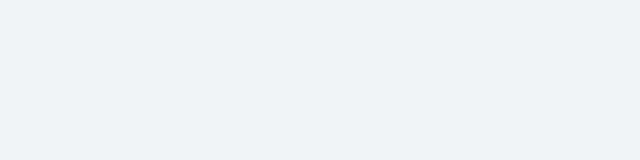
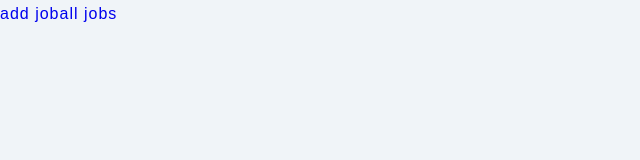
Before and after one commit to brunoanunciacaosouza/jobify, a React (Create React App) app in the folder client/: page / in a window 1280 px wide. Shown: the top 160 px of the page, without its empty margins (0-640 px from the left). Built offline with nearby package versions, Linux system fonts and the light colour scheme.

Commit message:
dashboard complete

```diff
--- a/client/src/App.jsx
+++ b/client/src/App.jsx
@@ -12,8 +12,8 @@ const App = () => {
   return (
     <BrowserRouter>
       <Routes>
-        <Route path="/">
-          <Route path="stats" element={<Stats />} />
+        <Route path="/" element={<SharedLayout />}>
+          <Route index path="stats" element={<Stats />} />
           <Route path="all-jobs" element={<AllJobs />} />
           <Route path="add-job" element={<AddJob />} />
           <Route path="profile" element={<Profile />} />
--- /dev/null
+++ b/client/src/assets/wrappers/SharedLayout.js
@@ -0,0 +1,22 @@
+import styled from 'styled-components'
+
+const Wrapper = styled.section`
+  .dashboard {
+    display: grid;
+    grid-template-columns: 1fr;
+  }
+  .dashboard-page {
+    width: 90vw;
+    margin: 0 auto;
+    padding: 2rem 0;
+  }
+  @media (min-width: 992px) {
+    .dashboard {
+      grid-template-columns: auto 1fr;
+    }
+    .dashboard-page {
+      width: 90%;
+    }
+  }
+`
+export default Wrapper
--- a/client/src/pages/Register.jsx
+++ b/client/src/pages/Register.jsx
@@ -54,7 +54,7 @@ const Register = () => {
   useEffect(() => {
     if (user) {
       setTimeout(() => {
-        navigate("/");
+        navigate("/stats");
       }, 3000);
     }
   }, [user, navigate]);
--- a/client/src/pages/dashbord/SharedLayout.jsx
+++ b/client/src/pages/dashbord/SharedLayout.jsx
@@ -1,7 +1,16 @@
-import React from "react";
+import { Outlet, Link } from "react-router-dom";
+import Wrapper from "../../assets/wrappers/SharedLayout";
 
 const SharedLayout = () => {
-  return <div>SharedLayout</div>;
+  return (
+    <Wrapper>
+      <nav>
+        <Link to="add-job">add job</Link>
+        <Link to="all-jobs">all jobs</Link>
+      </nav>
+      <Outlet />
+    </Wrapper>
+  );
 };
 
 export default SharedLayout;
```
